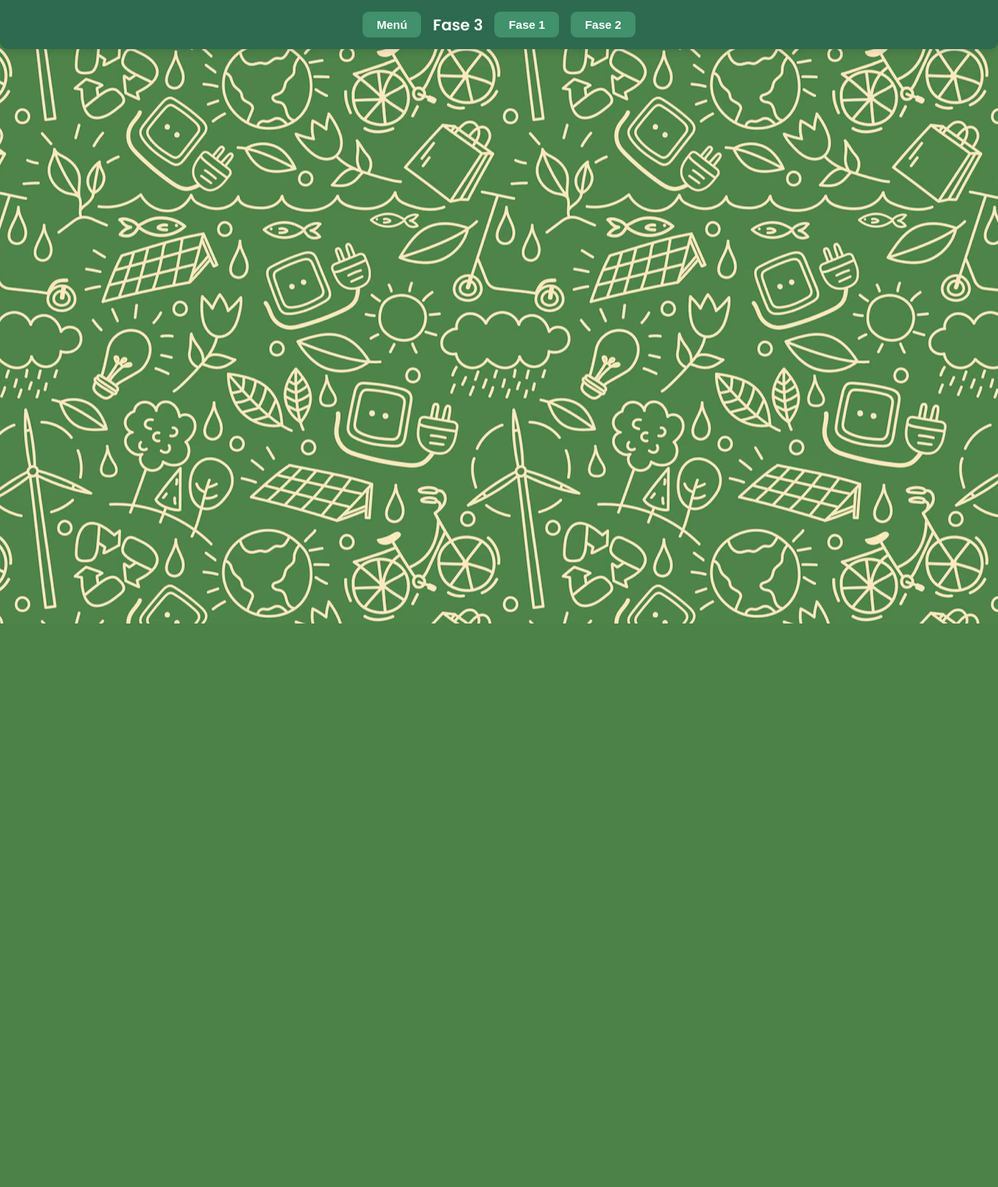
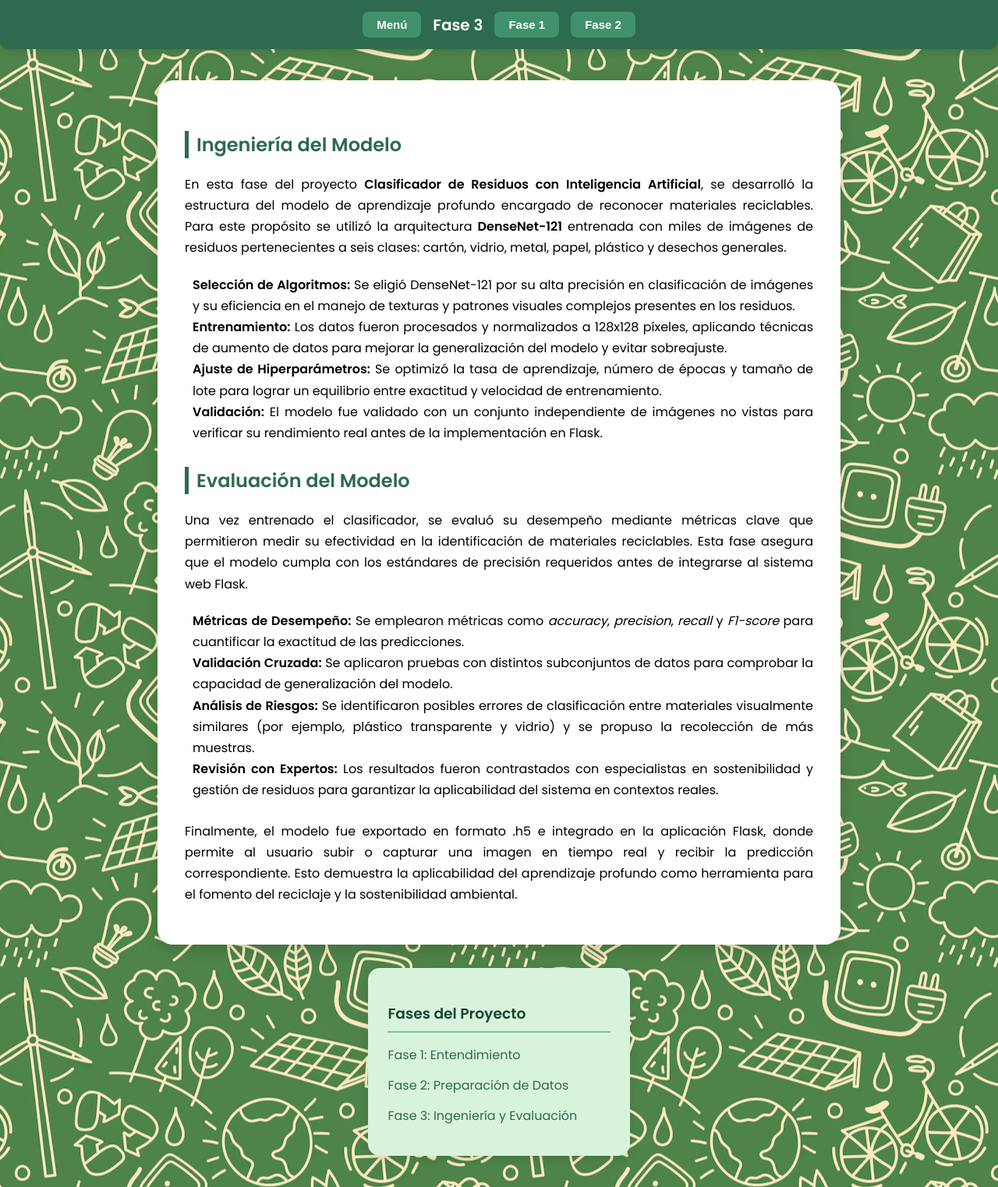
Before and after one commit to JHONATANDAVIDRIVERARIVERA/PROYECTO, a Flask app: template templates/pagina3.html in a window 1280 px wide. Shown: the whole page at 78% size. Before the commit the page ends 800 px from the top, so only its background shows below. Run offline with Flask 3, Linux system fonts and the light colour scheme; the template is opened without the code that fills it, so the values that code supplies are empty.

Commit message:
ghgfhf
ghfgf

```diff
--- a/app.py
+++ b/app.py
@@ -103,18 +103,29 @@ CLASS_NAMES = ['cardboard', 'glass', 'metal', 'paper', 'plastic', 'trash']
 # Si existe class_indices.json (guardado por train.py), cargar el orden real de clases
 try:
     import json
-    if os.path.exists('class_indices.json'):
-        with open('class_indices.json','r',encoding='utf-8') as fh:
-            ci = json.load(fh)
-        # invertir mapping {class: index} -> list ordered by index
-        max_index = max(ci.values())
-        labels = [None] * (max_index + 1)
-        for cls, idx in ci.items():
-            labels[idx] = cls
-        CLASS_NAMES = labels
-        print('[INFO] Cargado class_indices.json, clases ordenadas:', CLASS_NAMES)
+    # Usar ruta absoluta relativa al archivo para evitar problemas de working dir en PaaS
+    CI_PATH = Path(__file__).parent / 'class_indices.json'
+    if CI_PATH.exists():
+        try:
+            with open(CI_PATH, 'r', encoding='utf-8') as fh:
+                ci = json.load(fh)
+            # invertir mapping {class: index} -> list ordered by index
+            max_index = max(ci.values())
+            labels = [None] * (max_index + 1)
+            for cls, idx in ci.items():
+                labels[idx] = cls
+            CLASS_NAMES = labels
+            print('[INFO] Cargado class_indices.json desde', CI_PATH, 'clases ordenadas:', CLASS_NAMES)
+            logging.info('Cargado class_indices.json desde %s', CI_PATH)
+        except Exception as e:
+            print('[WARN] Error leyendo/parsing class_indices.json:', e)
+            logging.warning('Error leyendo/parsing %s: %s', CI_PATH, e)
+    else:
+        print('[INFO] No se encontró class_indices.json en', CI_PATH)
+        logging.info('No se encontró class_indices.json en %s', CI_PATH)
 except Exception as e:
-    print('[WARN] No se pudo cargar class_indices.json:', e)
+    print('[WARN] No se pudo intentar cargar class_indices.json:', e)
+    logging.warning('No se pudo intentar cargar class_indices.json: %s', e)
 
 # Diccionario con información de cada tipo de residuo
 INFO_RESIDUOS = {
--- a/templates/base.html
+++ b/templates/base.html
@@ -147,9 +147,10 @@
                         <a href="{{ url_for('index') }}">Inicio</a>
                         <a href="{{ url_for('pagina1') }}">Fase del negocio</a>
                         <a href="{{ url_for('pagina2') }}">Fase de los datos e ingenieria de datos</a>
-                        <a href="{{ url_for('pagina3') }}">Pagina 3</a>
+                        <a href="{{ url_for('pagina3') }}">Ingenieria y Evalucion del modelo</a>
                         {% if session.get('user') == 'admin' %}
-                            <a href="{{ url_for('users') }}">Administrar usuarios</a>
+
+                        <a href="{{ url_for('users') }}">Administrar usuarios</a>
                             <form action="{{ url_for('reload_model') }}" method="post" style="margin:0;">
                                 <button type="submit" style="width:100%;padding:10px 14px;border:none;background:#2d6a4f;color:white;cursor:pointer;text-align:left;">Recargar modelo</button>
                             </form>
--- a/templates/pagina3.html
+++ b/templates/pagina3.html
@@ -3,11 +3,10 @@
 <head>
   <meta charset="UTF-8" />
   <meta name="viewport" content="width=device-width, initial-scale=1.0" />
-  <title>Fase 3</title>
+  <title>Fase 3 - Ingeniería y Evaluación del Modelo</title>
   <style>
     @import url('https://fonts.googleapis.com/css2?family=Poppins:wght@400;600&display=swap');
 
- /* 🔹 Fondo general */
     body {
       background-image: url('/static/fondopagina2.jpg');
       background-size: auto;
@@ -17,7 +16,6 @@ body {
       font-family: 'Poppins', sans-serif;
     }
 
-    /* Barra superior */
     header {
       background-color: #2d6a4f;
       color: white;
@@ -126,11 +124,10 @@ body {
       text-align: justify;
     }
 
-    footer {
-      text-align: center;
-      margin-top: 40px;
-      color: #555;
-      font-size: 14px;
+    ul {
+      line-height: 1.7;
+      text-align: justify;
+      margin-left: 10px;
     }
 
     @media (max-width: 900px) {
@@ -151,3 +148,61 @@ body {
     <button onclick="window.location.href='{{ url_for('pagina1') }}'">Fase 1</button>
     <button onclick="window.location.href='{{ url_for('pagina2') }}'">Fase 2</button>
   </header>
+
+  <main>
+    <div class="content">
+      <h2>Ingeniería del Modelo</h2>
+      <p>
+        En esta fase del proyecto <strong>Clasificador de Residuos con Inteligencia Artificial</strong>,
+        se desarrolló la estructura del modelo de aprendizaje profundo encargado de reconocer materiales reciclables.
+        Para este propósito se utilizó la arquitectura <strong>DenseNet-121</strong> entrenada con miles de imágenes
+        de residuos pertenecientes a seis clases: cartón, vidrio, metal, papel, plástico y desechos generales.
+      </p>
+
+      <ul style="list-style: none; padding: 0; margin-top: 20px;">
+        <li><strong>Selección de Algoritmos:</strong> Se eligió DenseNet-121 por su alta precisión en clasificación de imágenes
+        y su eficiencia en el manejo de texturas y patrones visuales complejos presentes en los residuos.</li>
+        <li><strong>Entrenamiento:</strong> Los datos fueron procesados y normalizados a 128x128 píxeles, aplicando técnicas de aumento de datos
+        para mejorar la generalización del modelo y evitar sobreajuste.</li>
+        <li><strong>Ajuste de Hiperparámetros:</strong> Se optimizó la tasa de aprendizaje, número de épocas y tamaño de lote
+        para lograr un equilibrio entre exactitud y velocidad de entrenamiento.</li>
+        <li><strong>Validación:</strong> El modelo fue validado con un conjunto independiente de imágenes no vistas
+        para verificar su rendimiento real antes de la implementación en Flask.</li>
+      </ul>
+
+      <h2>Evaluación del Modelo</h2>
+      <p>
+        Una vez entrenado el clasificador, se evaluó su desempeño mediante métricas clave que permitieron medir
+        su efectividad en la identificación de materiales reciclables.
+        Esta fase asegura que el modelo cumpla con los estándares de precisión requeridos antes de integrarse al sistema web Flask.
+      </p>
+
+      <ul style="list-style: none; padding: 0; margin-top: 20px;">
+        <li><strong>Métricas de Desempeño:</strong> Se emplearon métricas como <em>accuracy</em>, <em>precision</em>, <em>recall</em> y <em>F1-score</em>
+        para cuantificar la exactitud de las predicciones.</li>
+        <li><strong>Validación Cruzada:</strong> Se aplicaron pruebas con distintos subconjuntos de datos para comprobar la capacidad de generalización del modelo.</li>
+        <li><strong>Análisis de Riesgos:</strong> Se identificaron posibles errores de clasificación entre materiales visualmente similares
+        (por ejemplo, plástico transparente y vidrio) y se propuso la recolección de más muestras.</li>
+        <li><strong>Revisión con Expertos:</strong> Los resultados fueron contrastados con especialistas en sostenibilidad y gestión de residuos
+        para garantizar la aplicabilidad del sistema en contextos reales.</li>
+      </ul>
+
+      <p style="margin-top:25px;">
+        Finalmente, el modelo fue exportado en formato .h5 e integrado en la aplicación Flask,
+        donde permite al usuario subir o capturar una imagen en tiempo real y recibir la predicción correspondiente.
+        Esto demuestra la aplicabilidad del aprendizaje profundo como herramienta para el fomento del reciclaje
+        y la sostenibilidad ambiental.
+      </p>
+    </div>
+
+    <div class="sidebar">
+      <h3>Fases del Proyecto</h3>
+      <ul>
+        <li><a href="{{ url_for('pagina1') }}">Fase 1: Entendimiento</a></li>
+        <li><a href="{{ url_for('pagina2') }}">Fase 2: Preparación de Datos</a></li>
+        <li><a href="#">Fase 3: Ingeniería y Evaluación</a></li>
+      </ul>
+    </div>
+  </main>
+</body>
+</html>
```
Lines whose indentation alone changed are shown as unchanged.
